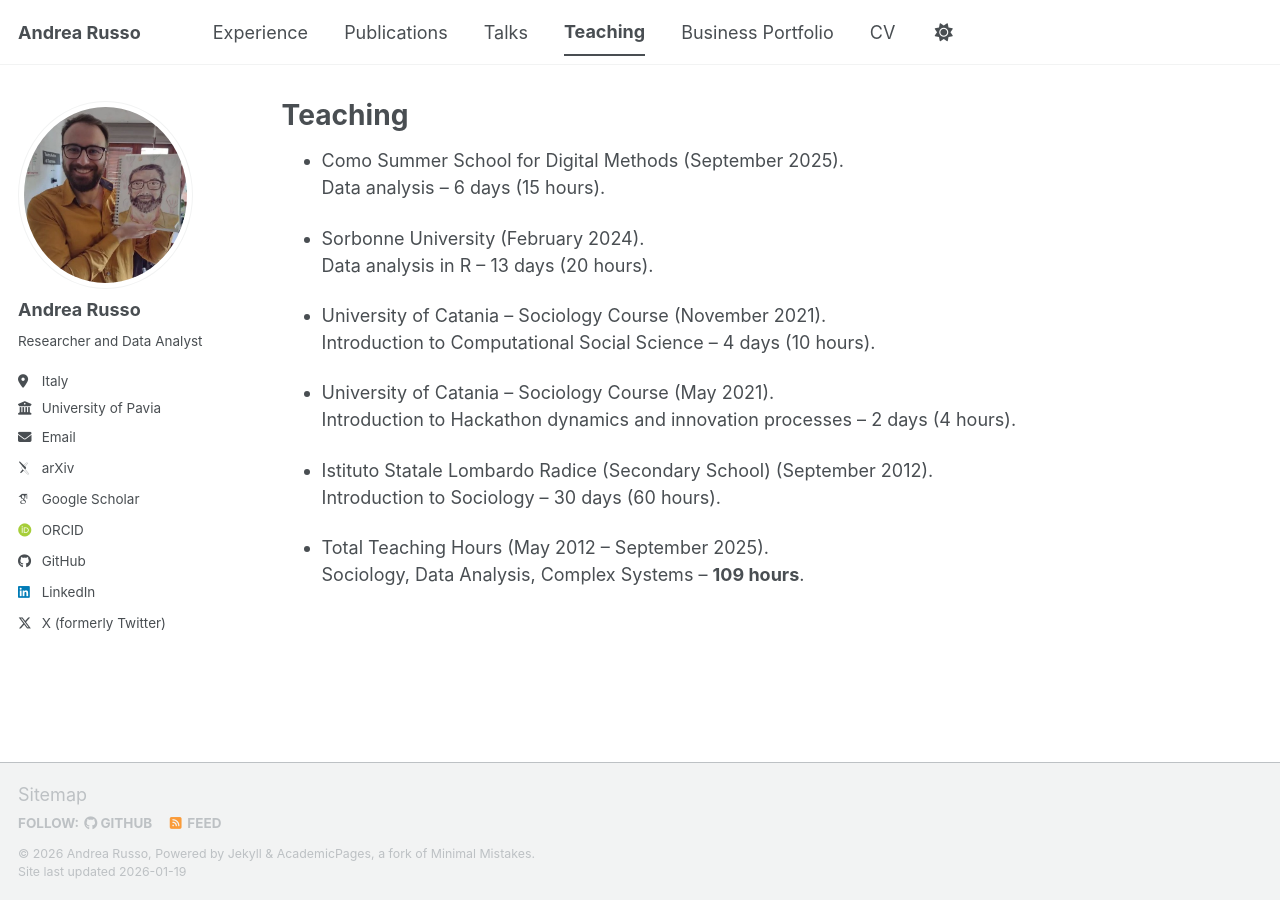
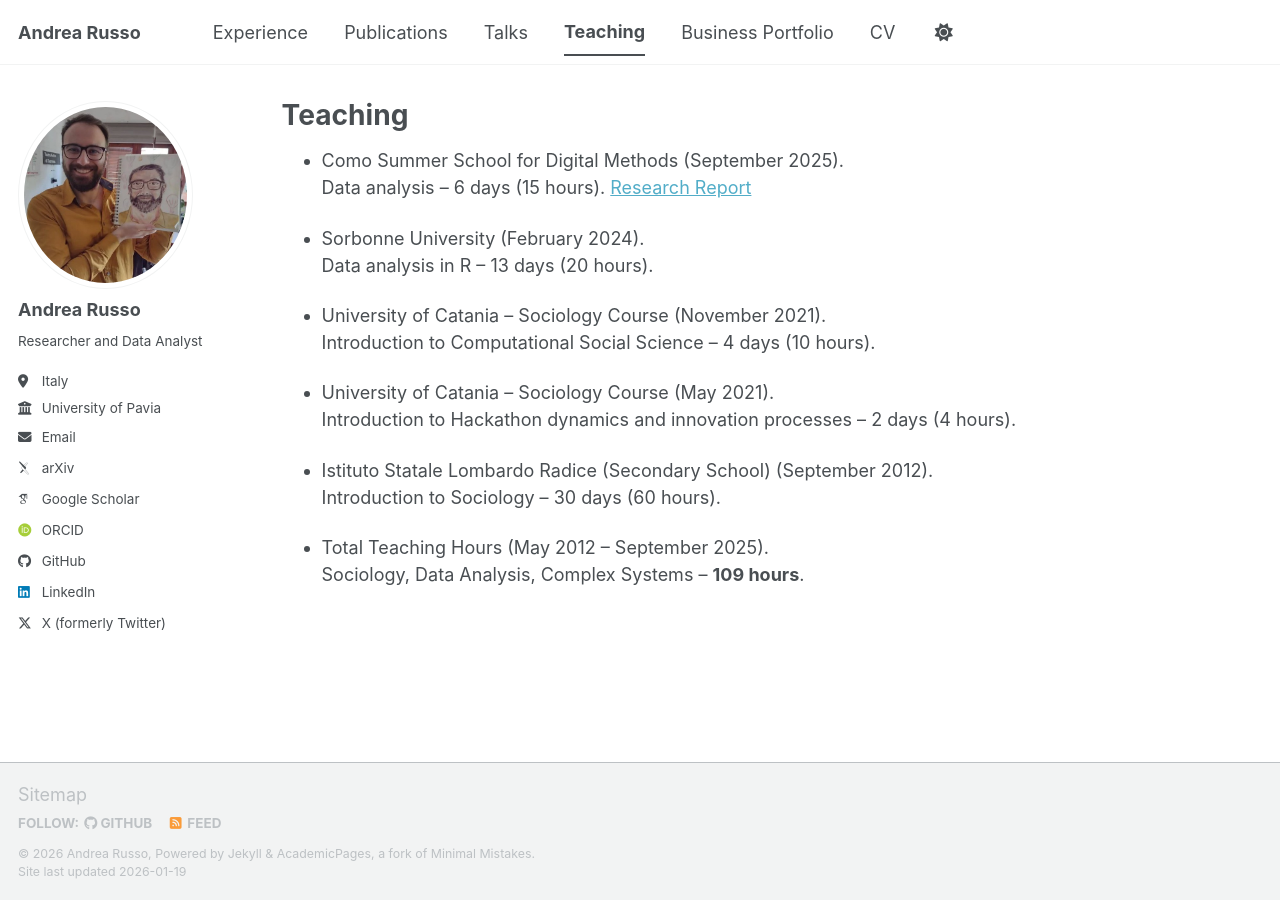
Before and after one commit to AndreaRussoPhD/AndreaRussoPhD.github.io, a Jekyll site: the page built from _pages/teaching.md, in a window 1280 px wide. Built offline with Jekyll 4.4.1, drawn with Linux system fonts in a browser that asks for light colours; some web fonts are replaced; a script bundle is joined from its source files by our own code; library files that are not in the unit come from our copies.

Commit message:
Update teaching.md

```diff
--- a/_pages/teaching.md
+++ b/_pages/teaching.md
@@ -8,6 +8,7 @@ author_profile: true
 
 - Como Summer School for Digital Methods (September 2025).<br>
   Data analysis – 6 days (15 hours).
+  [Research Report](https://msmc.unimi.it/recommended-advertising-on-youtube/)
 
 - Sorbonne University (February 2024).<br>
   Data analysis in R – 13 days (20 hours).
```
